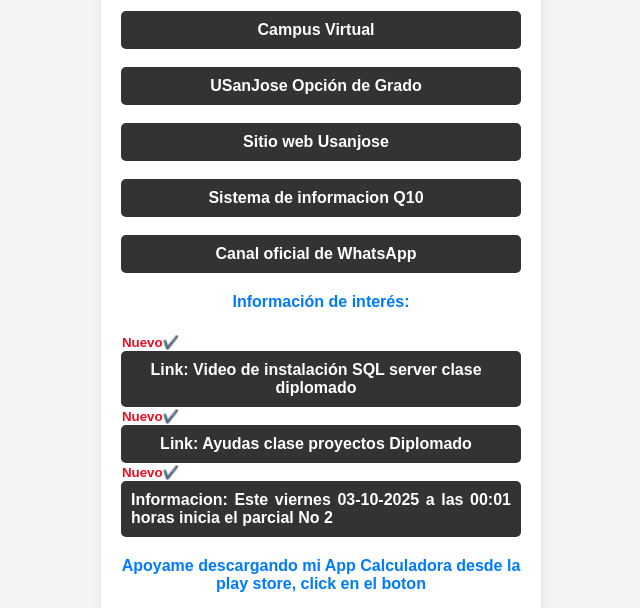
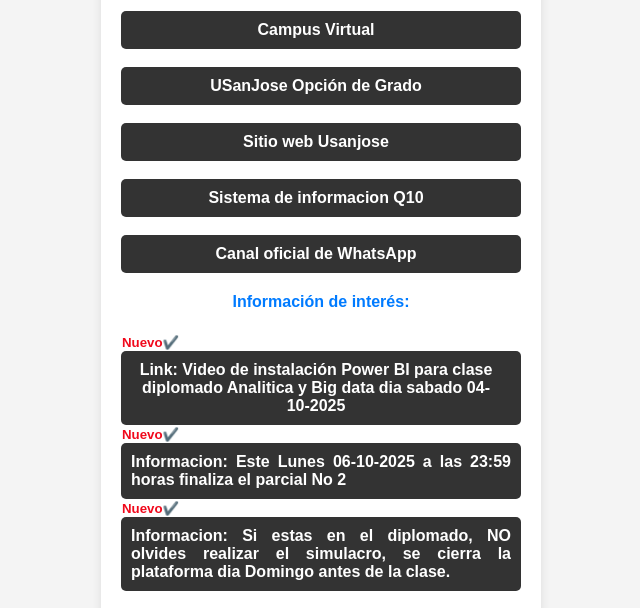
Before and after one commit to AlexHurPi/HorarioAmigos, a plain HTML site: page index.html in a window 1280 px wide. Shown: the part 1389-1997 px from the top of the page, without its empty margins (319-959 px from the left). Drawn offline with Linux system fonts and the light colour scheme.

Commit message:
Commit 54

```diff
--- a/index.html
+++ b/index.html
@@ -268,15 +268,14 @@
         <h4>Información de interés:</h4>
 
        <div class="animation"><h5>Nuevo✔️</h5> </div>
-        <a href="https://www.youtube.com/watch?v=EAe0H3BImqs" target="_blank">
-            <span class="titulo">Link: Video de instalación SQL server clase diplomado</span>
+        <a href="https://www.youtube.com/watch?v=2FGB-a-5JS8" target="_blank">
+            <span class="titulo">Link: Video de instalación Power BI para clase diplomado Analitica y Big data dia sabado 04-10-2025</span>
         </a>
+
          <div class="animation"><h5>Nuevo✔️</h5> </div>
-        <a href="https://drive.google.com/file/d/1Zp9f5anjV7fcGpSvpqRFWK0WMK62plRL/view?usp=drive_link" target="_blank">
-            <span class="titulo">Link: Ayudas clase proyectos Diplomado</span>
-        </a>
-         <div class="animation"><h5>Nuevo✔️</h5> </div>
-        <p>Informacion: Este viernes 03-10-2025 a las 00:01 horas inicia el parcial No 2</p>
+        <p>Informacion: Este Lunes 06-10-2025 a las 23:59 horas finaliza el parcial No 2</p>
+        <div class="animation"><h5>Nuevo✔️</h5> </div>
+        <p>Informacion: Si estas en el diplomado, NO olvides realizar el simulacro, se cierra la plataforma dia Domingo antes de la clase.</p>
 
     <!--<a href="https://forms.office.com/pages/responsepage.aspx?id=gcPCyy4vk02R0VBskxas5-Dqqi7j3htAuB8VnhqdVwRURE9KVzlBOExVR1VOOVZKMVVSWlJUSUtJQi4u&route=shorturl" target="_blank">
             <span class="titulo">Link: Curso INICIACIÓN A LA INTELIGENCIA ARTIFICIAL (Clase de Investigacion)SENA SOFIA PLUS</span>
```
